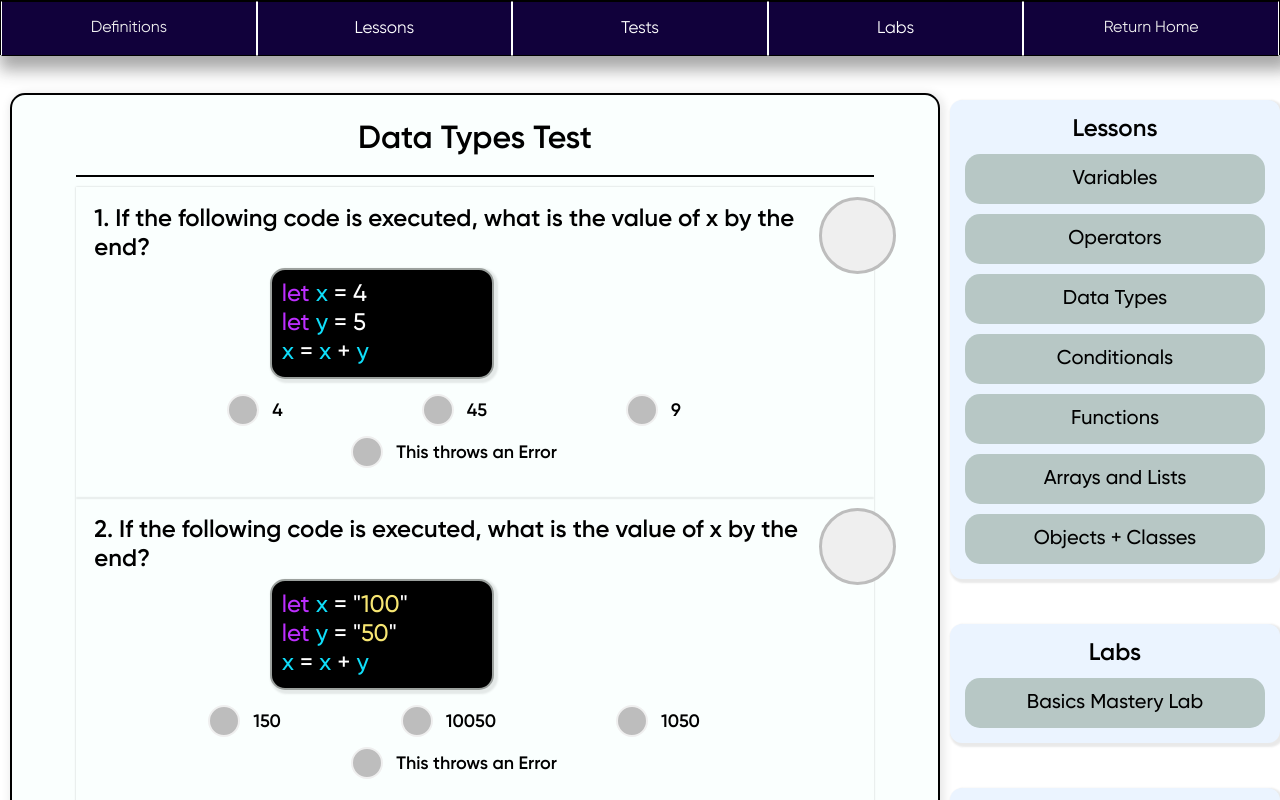
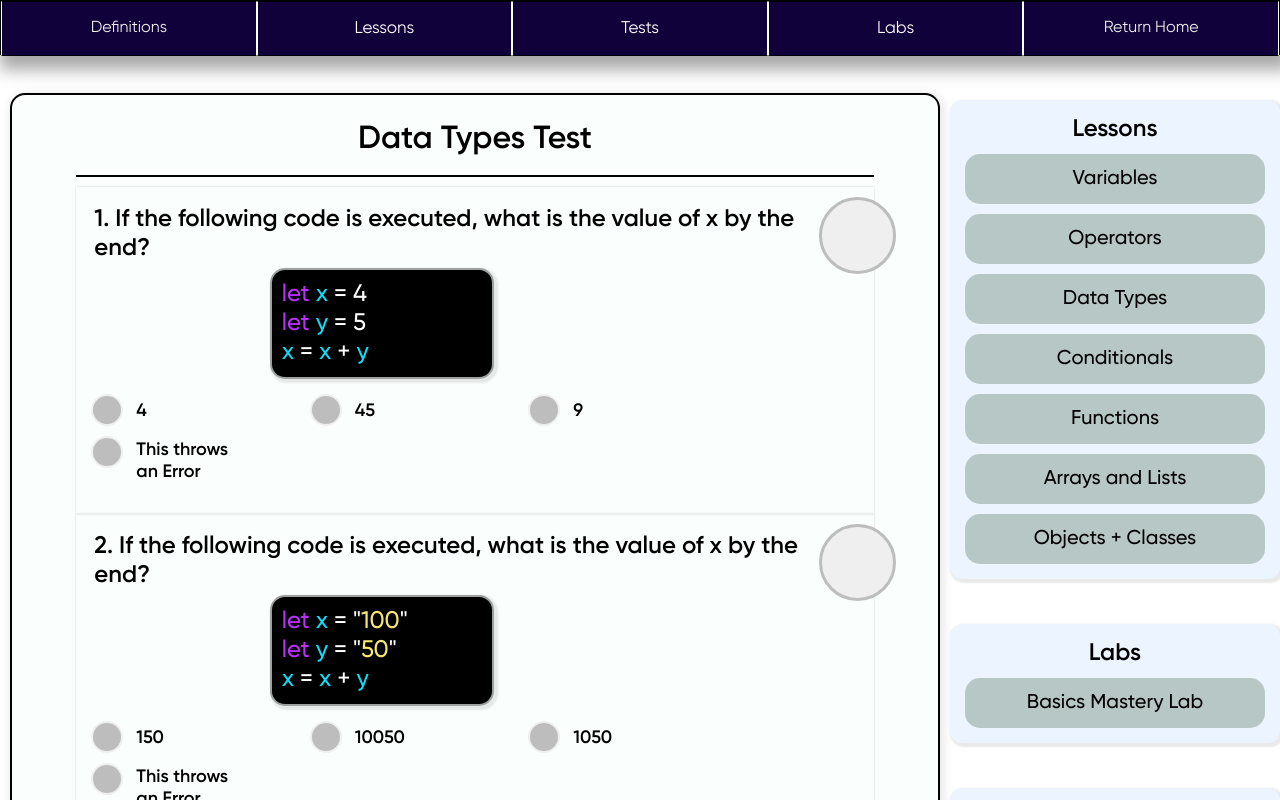
Before and after one commit to NLanese/the-codex, a Next.js app: page /concepts/basics/tests/operators in a window 1280 px wide. Shown: the top 800 px of the page. Built offline with nearby package versions, Linux system fonts and the light colour scheme.

Commit message:
MC Ui improvements

```diff
--- a/OstrichComponents/Forms/FormMultipleChoice.js
+++ b/OstrichComponents/Forms/FormMultipleChoice.js
@@ -282,7 +282,7 @@ export const FormMultipleChoice = ({
             for (let i = 0; i < fieldObj.options.length; i += 3) {
                 const rowItems = fieldObj.options.slice(i, i + 3);
                 rows.push(
-                    <div key={i} style={{ display: 'flex', flexDirection: 'row', justifyContent: 'space-evenly', marginBottom: 10 }}>
+                    <div key={i} style={{ display: 'flex', flex: 4, flexDirection: 'row',  justifyContent: 'flex-start', marginBottom: 10, width: '90%', }}>
                         {renderOptionsRow(rowItems)}
                     </div>
                 );
@@ -302,6 +302,7 @@ export const FormMultipleChoice = ({
                     key={index}
                     type={type}
                     fieldObj={fieldObj}
+                    containerStyle={{width: 'calc(23.33%)', marginRight: '10%'}}
                     />
                 )
             })
--- a/OstrichComponents/Forms/OstrichSelectionBox.js
+++ b/OstrichComponents/Forms/OstrichSelectionBox.js
@@ -19,6 +19,8 @@ export const OstrichSelectionBox = ({
 
     circleStyle = {border: "2px solid black", borderRadius: 32, height: 32, width: 32},
 
+    containerStyle,
+
     correct = false,
     incorrect = false,
 
@@ -35,6 +37,7 @@ export const OstrichSelectionBox = ({
         const [incorrectStyleFinal, setIncorrectStyleFinal] = useState({})
         const [correctStyleFinal, setCorrectStyleFinal] = useState({})
         const [selectedStyleFinal, setSelectedStyleFinal] = useState({})
+        const [containerStyleFinal, setContainerStyleFinal] = useState({})
 
         // Hovered Toggled
         const [isHovered, setIsHovered] = useState(false)
@@ -74,16 +77,19 @@ export const OstrichSelectionBox = ({
 
         const handleInititalState = () => {
             let temp = {
-                border: "2px solid #efefef", borderRadius: 32, height: 32, width: 32, backgroundColor: '#bdbdbd'
+                border: "2px solid #efefef", borderRadius: 32, height: 32, width: 32, minHeight: 32, minWidth: 32, backgroundColor: '#bdbdbd'
             }
+
             temp = {...optionStyle, ...temp}
             if (optionType === "bubble" || optionType === "Bubble" || optionType === "Circle" || optionType === "circle"){
                 temp.borderRadius = temp.width
             }
+
             else if (optionType === "box" || optionType === "Box"){
                 temp.width = 50
                 temp.height = 50
             }
+
             setOptionStyleFinal(temp)
             setIncorrectStyleFinal({...temp, borderColor: '#57a5f2', backgroundColor: '#9cc6f0', incorrectOptionStyle})
             setSelectedStyleFinal({...temp, borderColor: '#57a5f2', backgroundColor: '#9cc6f0', selectedOptionStyle})
@@ -98,6 +104,9 @@ export const OstrichSelectionBox = ({
                 marginBottom: 0,
             }
             setTitleStyleFinal({...tempTitle, titleStyle})
+
+            let tempContainer = {display: 'flex', flexDirection: 'row', ...containerStyle}
+            setContainerStyleFinal(tempContainer)
         }
 
         const handleSelectionClick = (tag) => {
@@ -139,8 +148,9 @@ export const OstrichSelectionBox = ({
 
         // Renders For BUBBLE
         function renderOptionBox(){
+            console.log(containerStyleFinal)
             return(
-                <div style={{display: 'flex', flexDirection: 'row'}}>
+                <div style={containerStyleFinal}>
                    {renderOption()}
                    <div style={{display: 'flex', alignItems: 'center', justifyContent: 'center', height: "100%", paddingLeft: 10}}>
                         <p style={titleStyleFinal}>
```
